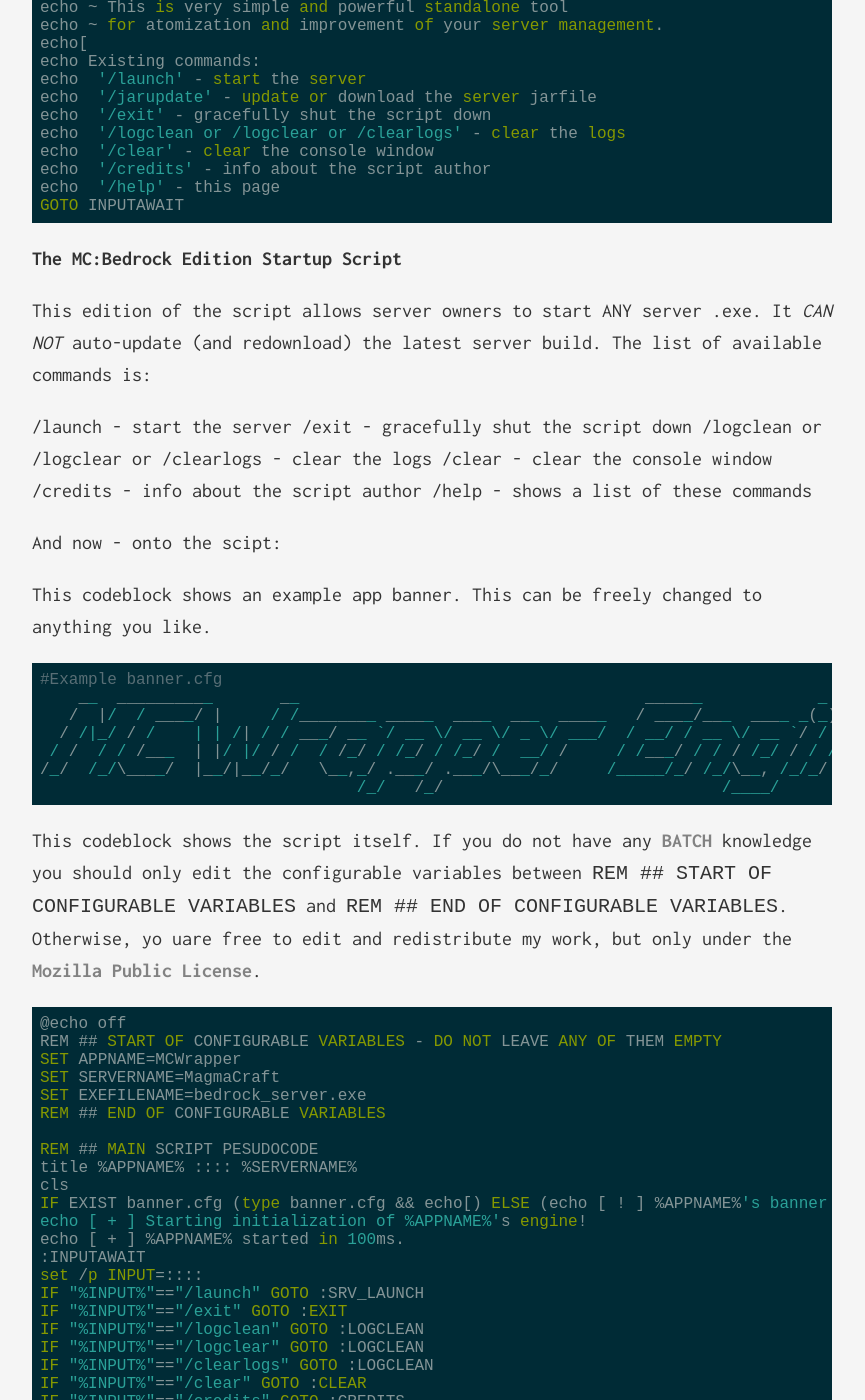
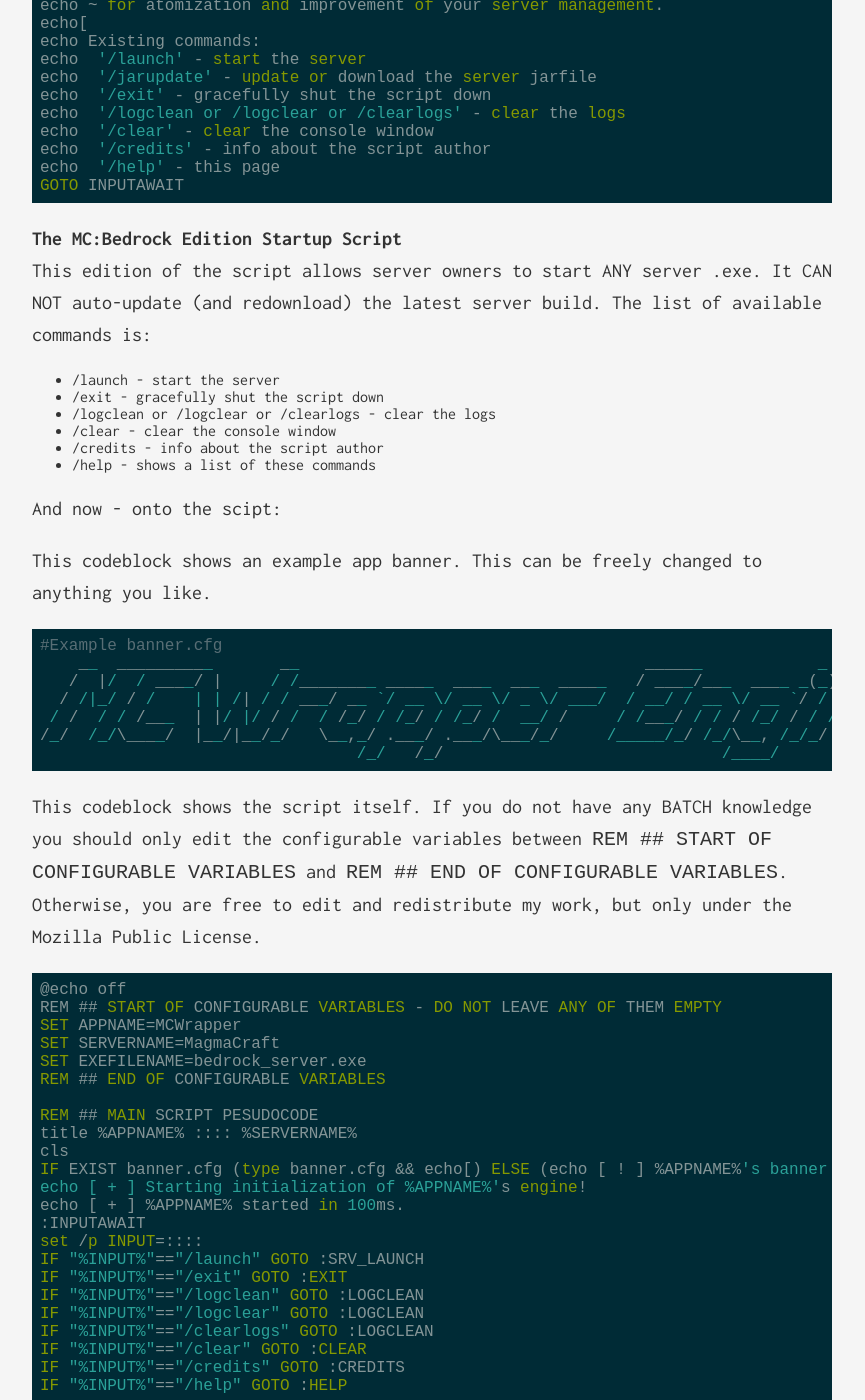
Before and after one commit to CalifaxYT/PersonalWS, a Jekyll site: the page built from _posts/020-06-30-minecraft-startup-scripts.markdown, in a window 1280 px wide and 1400 px high, scrolled down 3152 px. Shown: the whole window, without its empty margins (208-1073 px from the left). Built offline with Jekyll 4.4.1, drawn with Linux system fonts in a browser that asks for light colours; comment, search, counter and statistics services are not loaded; some of the changed text lies outside the part shown.

Commit message:
• Fix post •

````diff
--- a/_posts/020-06-30-minecraft-startup-scripts.markdown
+++ b/_posts/020-06-30-minecraft-startup-scripts.markdown
@@ -8,13 +8,13 @@ categories: [scripts]
 ---
 
 There are many subpar startup scripts on the market. Most of them have only a MineCraft Java edition support. What is more, languages like C# and Java are used, which
-often makes them pretty resource-heavy. This is why this server startup solution is written in BATCH - the scripting language of  [CMD](https://en.wikipedia.org/wiki/Cmd.exe "CMD on Wikipedia").
+often makes them pretty resource-heavy. This is why this server startup solution is written in BATCH - the scripting language of CMD.
 
 **NOTE:** This script works ONLY on Windows OS and has been tested (and developed) on Windows 10.
 
 
 **The MC:Java Edition Startup Script**
-
+<br/>
 This edition of the script allows server owners to start ANY server jarfile. It can also auto-update (and redownload) the latest PaperSpigot build for the version chosen.
 The list of available commands is:
 
@@ -39,9 +39,9 @@ This codeblock shows an example app banner. This can be freely changed to anythi
                                  /_/   /_/                             /____/
 ```
 
-This codeblock shows the script itself. If you do not have any  [BATCH](https://en.wikipedia.org/wiki/Batch_file "Batch file on Wikipedia")  knowledge you should
-only edit the configurable variables between  ``REM ## START OF CONFIGURABLE VARIABLES``  and  ``REM ## END OF CONFIGURABLE VARIABLES`` . Otherwise, yo uare free to edit and
-redistribute my work, but only under the  [Mozilla Public License](https://en.wikipedia.org/wiki/Mozilla_Public_License "Mozilla Public License on Wikipedia").
+This codeblock shows the script itself. If you do not have any  BATCH  knowledge you should
+only edit the configurable variables between  ``REM ## START OF CONFIGURABLE VARIABLES``  and  ``REM ## END OF CONFIGURABLE VARIABLES`` . Otherwise, you are free to edit and
+redistribute my work, but only under the Mozilla Public License.
 ```batch
 @echo off
 REM ## START OF CONFIGURABLE VARIABLES - DO NOT LEAVE ANY OF THEM EMPTY
@@ -151,16 +151,16 @@ GOTO INPUTAWAIT
 ```
 
 **The MC:Bedrock Edition Startup Script**
-
-This edition of the script allows server owners to start ANY server .exe. It *CAN NOT* auto-update (and redownload) the latest server build.
+<br/>
+This edition of the script allows server owners to start ANY server .exe. It CAN NOT auto-update (and redownload) the latest server build.
 The list of available commands is:
 
-/launch - start the server
-/exit - gracefully shut the script down
-/logclean or /logclear or /clearlogs - clear the logs
-/clear - clear the console window
-/credits - info about the script author
-/help - shows a list of these commands
+* /launch - start the server
+* /exit - gracefully shut the script down
+* /logclean or /logclear or /clearlogs - clear the logs
+* /clear - clear the console window
+* /credits - info about the script author
+* /help - shows a list of these commands
 
 And now - onto the scipt:
 
@@ -175,9 +175,9 @@ This codeblock shows an example app banner. This can be freely changed to anythi
                                  /_/   /_/                             /____/
 ```
 
-This codeblock shows the script itself. If you do not have any  [BATCH](https://en.wikipedia.org/wiki/Batch_file "Batch file on Wikipedia")  knowledge you should
-only edit the configurable variables between  ``REM ## START OF CONFIGURABLE VARIABLES``  and  ``REM ## END OF CONFIGURABLE VARIABLES``. Otherwise, yo uare free to edit and
-redistribute my work, but only under the  [Mozilla Public License](https://en.wikipedia.org/wiki/Mozilla_Public_License "Mozilla Public License on Wikipedia").
+This codeblock shows the script itself. If you do not have any BATCH knowledge you should
+only edit the configurable variables between  ``REM ## START OF CONFIGURABLE VARIABLES``  and  ``REM ## END OF CONFIGURABLE VARIABLES``. Otherwise, you are free to edit and
+redistribute my work, but only under the Mozilla Public License.
 ```batch
 @echo off
 REM ## START OF CONFIGURABLE VARIABLES - DO NOT LEAVE ANY OF THEM EMPTY
@@ -262,8 +262,7 @@ GOTO INPUTAWAIT
 ```
 
 These scripts will be updated from time to time. Thanks for using them.
-
-
+<br/>
 ```
 
 [CalifaxYT Discord](https://discord.gg/WufbYbv "Discord Invite URL")
````
